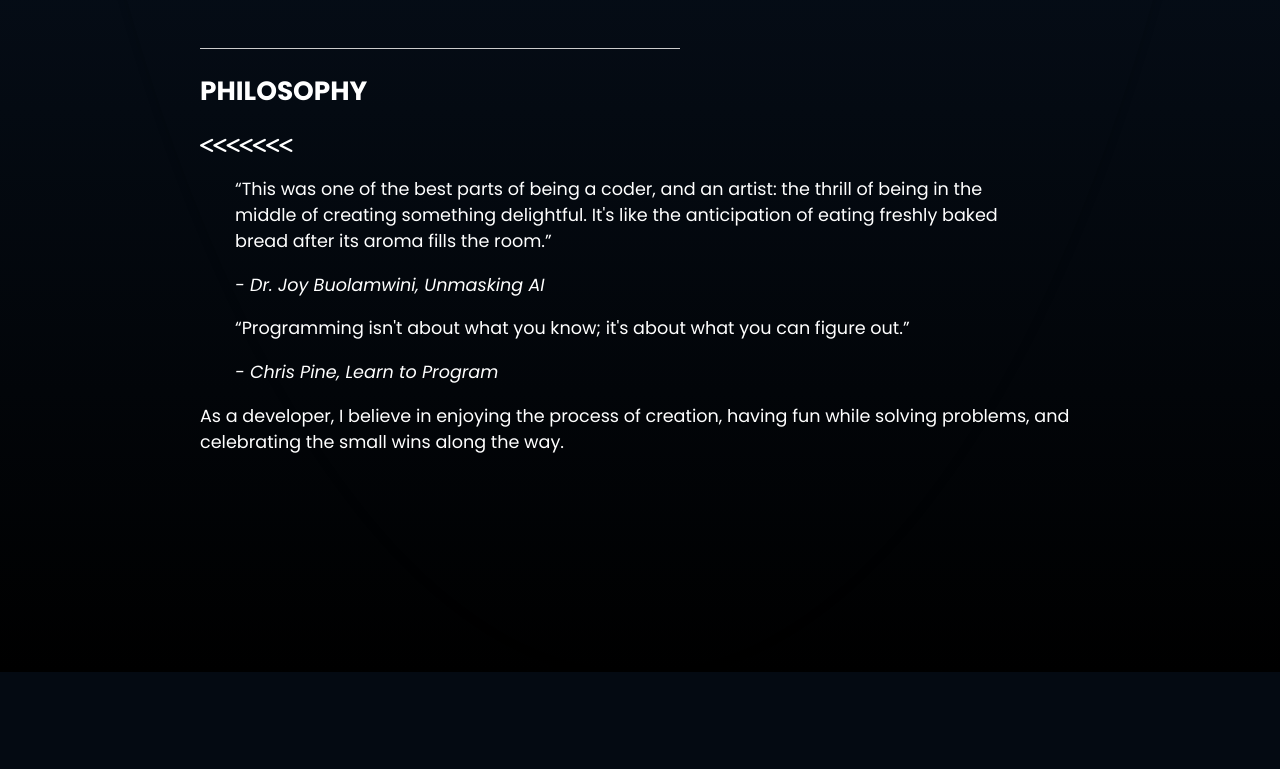
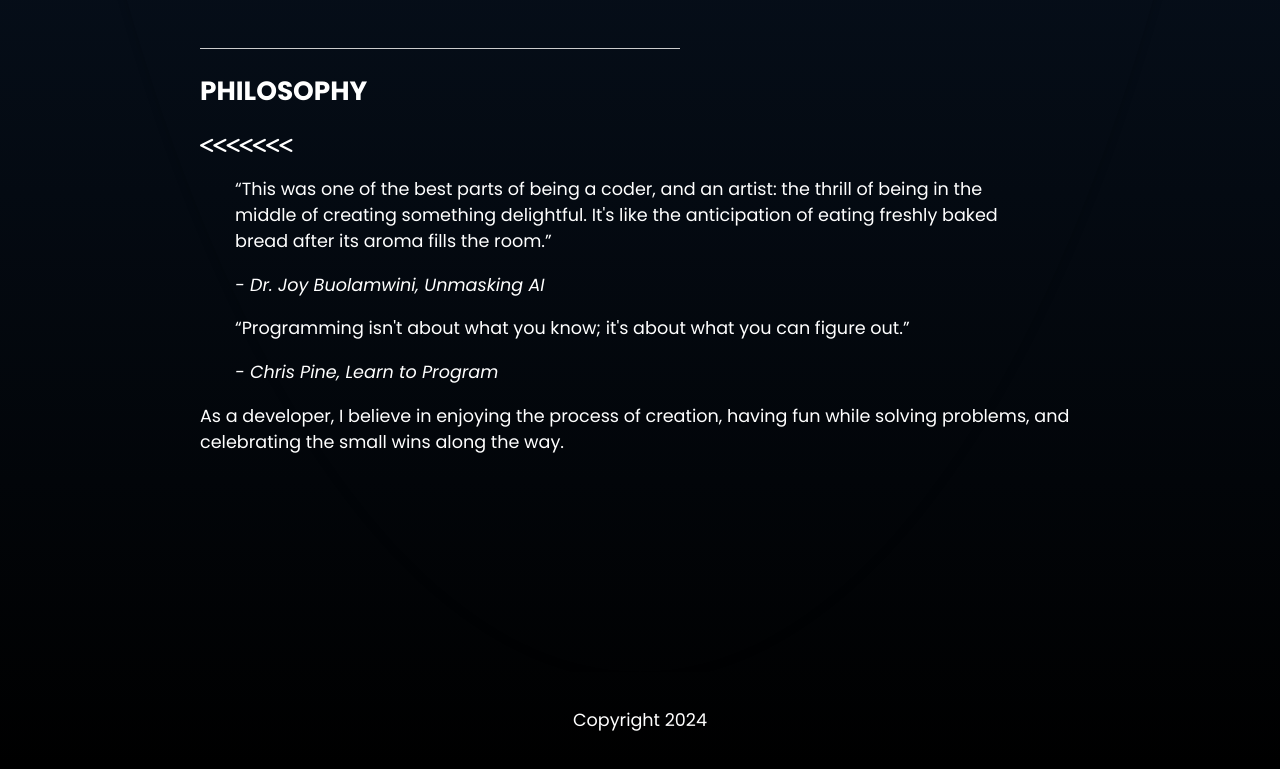
Before and after one commit to cherise231/cherise-CTD-Intro, a plain HTML site: page index.html in a window 1280 px wide. Shown: the part 3550-4319 px from the top of the page. Before the commit the page ends 4222 px from the top, so only its background shows below. Drawn offline with Linux system fonts and the light colour scheme.

Commit message:
added in js

```diff
--- a/css/index.css
+++ b/css/index.css
@@ -762,3 +762,9 @@ li i {
     display: block; /*Ensures the element respects the width */
   }
 }
+
+.footer-class {
+  text-align: center;
+  color: white;
+  padding: 2em;
+}
--- a/index.html
+++ b/index.html
@@ -310,13 +310,13 @@
     </div>
     </div> <!--background shapes closing -->
   </main>
-  <script>
-    const hamburger = document.querySelector('.hamburger');
-    const navbar = document.querySelector('.navbar');
+  <script src="js/index.js">
+    // const hamburger = document.querySelector('.hamburger');
+    // const navbar = document.querySelector('.navbar');
 
-    hamburger.addEventListener('click', () => {
-      navbar.classList.toggle('show-nav');
-    });
+    // hamburger.addEventListener('click', () => {
+    //   navbar.classList.toggle('show-nav');
+    // });
   </script>
 </body>
 
--- /dev/null
+++ b/js/index.js
@@ -0,0 +1,20 @@
+
+
+const hamburger = document.querySelector(".hamburger");
+const navbar = document.querySelector(".navbar");
+
+hamburger.addEventListener("click", () => {
+  navbar.classList.toggle("show-nav");
+});
+
+
+const footer = document.createElement("footer");
+
+const body = document.querySelector("body");
+const currentYear = new Date().getFullYear();
+footer.innerText = "Copyright  " + currentYear;
+footer.className = "footer-class";
+// footer.style.background = "pink";
+
+
+body.appendChild(footer);
```
